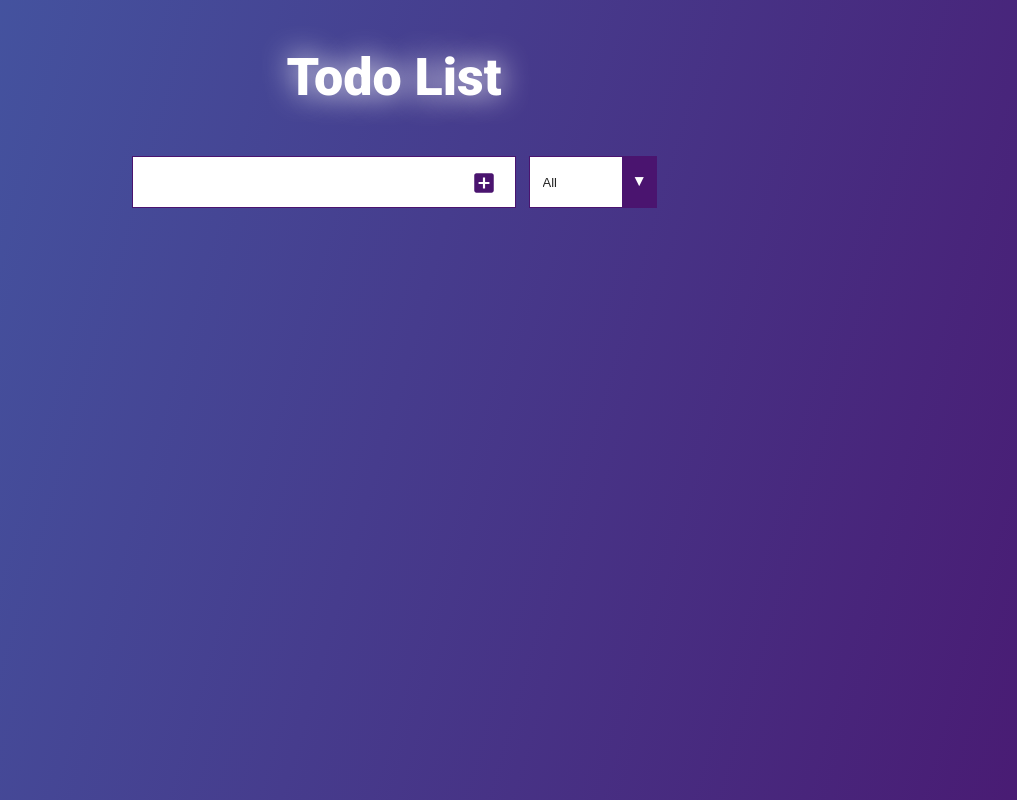
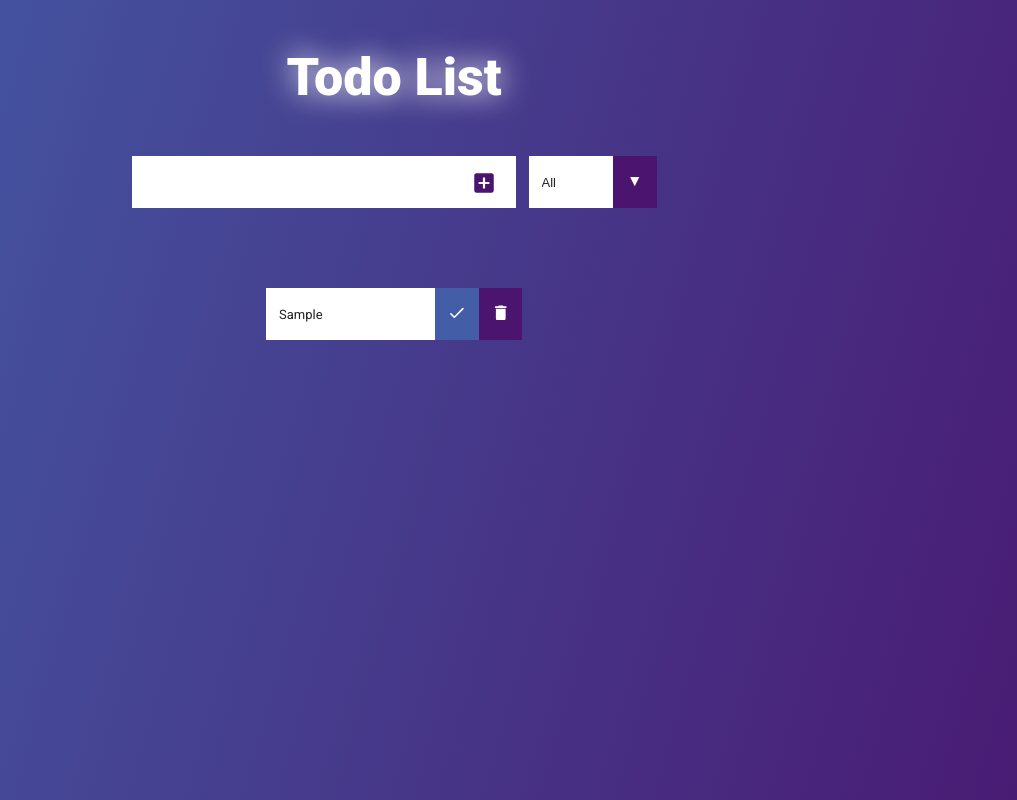
Before and after one commit to Schneizel-el-Britania/react-todo, a React (Create React App) app: page / in a window 1280 px wide. Both pictures are taken after typing "Sample" into the empty fields and a click on the button 729 px from the left and 182 px from the top of the page. Shown: the whole page, without its empty margins (246-1263 px from the left). Built offline with nearby package versions, Linux system fonts and the light colour scheme.

Commit message:
Add List component

```diff
--- a/src/common/styles/_templates.scss
+++ b/src/common/styles/_templates.scss
@@ -13,5 +13,13 @@
   padding: $input-padding;
   width: $width;
   height: $todo-item-height;
-  border: 0.1px solid $todo-dark-color;
+  border: none;
+  background-color: $light-color;
 }
+
+@mixin button($bg-color) {
+  width: $todo-item-height / 1.2;
+  height: $todo-item-height;
+  background-color: $bg-color;
+  color: $light-color;
+}
--- /dev/null
+++ b/src/components/TodoList/List/List.module.scss
@@ -0,0 +1,35 @@
+@import "/src/common/styles/variables";
+@import "/src/common/styles/colors";
+@import "/src/common/styles/templates";
+
+.list {
+  width: fit-content;
+  margin: auto;
+  margin-top: 10vh;
+
+  & > li {
+    @include input-item(20vw);
+    padding-right: 0;
+    display: flex;
+    justify-content: space-between;
+    align-items: center;
+  }
+  & > li + li {
+    margin-top: 1rem;
+  }
+}
+
+.checkBtn{
+  @include button($todo-bg-color-1);
+  border: none;
+}
+
+.deleteBtn{
+  @include button($todo-dark-color);
+  border: none;
+}
+
+.checked{
+  text-decoration: line-through;
+  filter: brightness(90%);
+}
--- /dev/null
+++ b/src/components/TodoList/List/index.js
@@ -0,0 +1,38 @@
+import React from 'react';
+import CheckRoundedIcon from '@material-ui/icons/CheckRounded';
+import DeleteIcon from '@material-ui/icons/Delete';
+import styles from './List.module.scss';
+
+export default function List(props) {
+
+  const deleteTask = (index) => props.setTasks((tasks) =>
+    tasks.filter((_, thisIndex) => thisIndex !== index));
+
+  const setChecked = (index) => props.setTasks((tasks) => {
+    const newTasks = JSON.parse(JSON.stringify(tasks));
+    newTasks.splice(index, 1, {
+      value: tasks[index].value,
+      checked: !tasks[index].checked
+    });
+    return newTasks;
+  });
+
+
+  return (
+    <ul className={styles.list}>
+      {props.tasks.map(({ value, checked }, index) =>
+        <li key={index} className={checked ? styles.checked : null}>
+          {value}
+          <div>
+            <button className={styles.checkBtn} onClick={() => setChecked(index)}>
+              <CheckRoundedIcon />
+            </button>
+            <button className={styles.deleteBtn} onClick={() => deleteTask(index)}>
+              <DeleteIcon />
+            </button>
+          </div>
+        </li>
+      )}
+    </ul>
+  )
+}
--- a/src/components/TodoList/TaskManager/AddTask/index.js
+++ b/src/components/TodoList/TaskManager/AddTask/index.js
@@ -5,13 +5,18 @@ import { TODO_SCHEMA } from '../../../../utils/validationSchema';
 import styles from './AddTask.module.scss';
 
 const initialValues = {
-  addTask: "",
+  newTask: "",
 }
 
-export default function AddTask() {
-
-  const onSubmit = (values, formikBab) => {
-    console.log('values:', values);
+export default function AddTask(props) {
+  const onSubmit = (item, formikBab) => {
+    props.setTasks((tasks) => ([
+      ...tasks,
+      {
+        value: item.newTask,
+        checked: false,
+      },
+    ]));
   formikBab.resetForm();
 }
 
@@ -19,8 +24,8 @@ export default function AddTask() {
   <Formik initialValues={initialValues} onSubmit={onSubmit} validationSchema={TODO_SCHEMA}>
     <Form className={styles.formContainer}>
       <label>
-          <Field name="addTask" className={styles.inputTask} />
-          <ErrorMessage name="addTask" component='div' className={styles.error} />
+        <Field name="newTask" className={styles.inputTask} />
+        <ErrorMessage name="newTask" component='div' className={styles.error} />
       </label>
       <button type="submit" className={styles.addBox} >
         <AddBoxIcon />
--- a/src/components/TodoList/TaskManager/FilterTasks/FilterTasks.module.scss
+++ b/src/components/TodoList/TaskManager/FilterTasks/FilterTasks.module.scss
@@ -16,9 +16,7 @@
   &::after {
     content: "▼";
     pointer-events: none;
-
-    width: $todo-item-height / 1.5;
-    height: $todo-item-height;
+    @include button($todo-dark-color);
 
     display: flex;
     justify-content: center;
@@ -29,8 +27,6 @@
     transform: translateY(-50%);
     right: 0;
 
-    background-color: $todo-dark-color;
-    color: $light-color;
     font-size: 1.2rem;
     vertical-align: middle;
   }
--- a/src/components/TodoList/TaskManager/FilterTasks/index.js
+++ b/src/components/TodoList/TaskManager/FilterTasks/index.js
@@ -5,7 +5,7 @@ const filterState = ['All', 'In progress', 'Done'];
 
 export default function FilterTasks() {
   return (
-    <div class={styles.container}>
+    <div className={styles.container}>
       <select className={styles.filter}>{
         filterState.map((value, index) =>
           <option value={index} key={index}>{value}</option>
--- a/src/components/TodoList/TaskManager/index.js
+++ b/src/components/TodoList/TaskManager/index.js
@@ -4,10 +4,10 @@ import FilterTasks from './FilterTasks';
 
 import styles from './TaskManager.module.scss';
 
-export default function TaskManager() {
+export default function TaskManager(props) {
   return (
     <article className={styles.container}>
-      <AddTask />
+      <AddTask setTasks={props.setTasks}/>
       <FilterTasks />
     </article>
   )
--- a/src/components/TodoList/index.js
+++ b/src/components/TodoList/index.js
@@ -1,13 +1,17 @@
-import React from 'react';
+import React, { useState } from 'react';
 import TaskManager from './TaskManager';
+import List from './List';
 
 import styles from './TodoList.module.scss'
 
 export default function TodoList() {
+  const [tasks, setTasks] = useState([]);
+
   return (
     <section className={styles.container}>
       <h2 className={styles.header}>Todo List</h2>
-      <TaskManager />
+      <TaskManager setTasks={setTasks} />
+      <List tasks={tasks} setTasks={setTasks} />
     </section>
   )
 }
--- a/src/utils/validationSchema.js
+++ b/src/utils/validationSchema.js
@@ -1,5 +1,5 @@
 import * as Yup from 'yup';
 
 export const TODO_SCHEMA = Yup.object({
-  addTask: Yup.string().matches(/^.{0,24}$/, 'Must be shorter').required(),
+  newTask: Yup.string().matches(/^.{0,24}$/, 'Task must be shorter').required(),
 });
```
Lines whose indentation alone changed are shown as unchanged.
